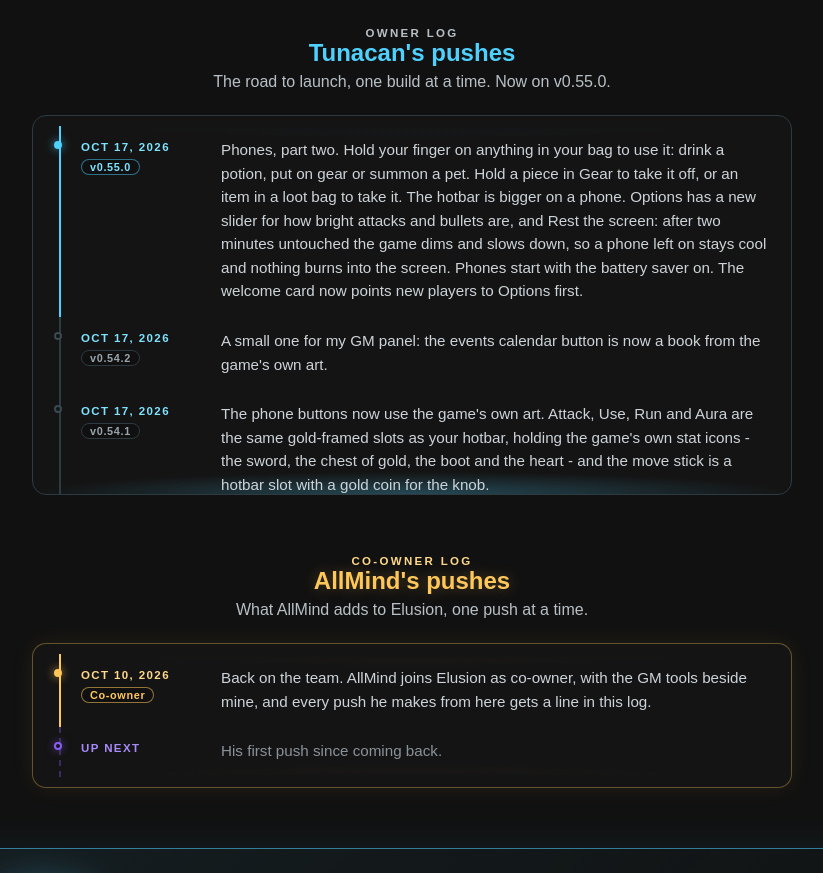
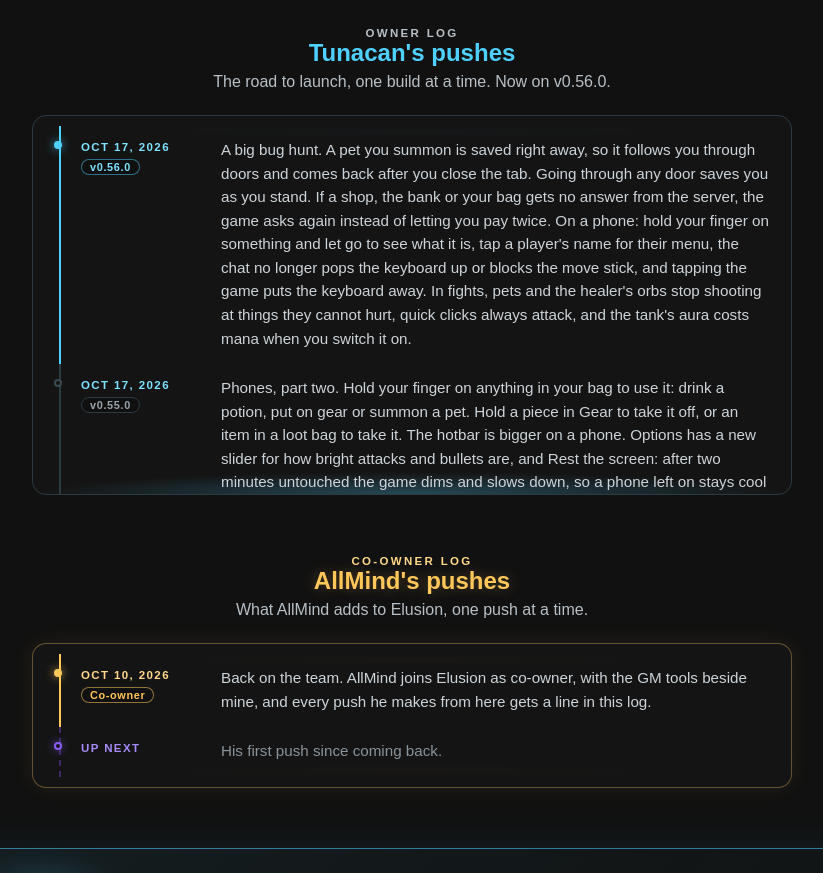
Before and after one commit to Tunacanman2EZ/elusion-site, a website: page index.html in a window 1280 px wide. Shown: the part 3049-3922 px from the top of the page, without its empty margins (228-1051 px from the left). Drawn offline with Linux system fonts and the light colour scheme; no server answers.

Commit message:
Owner log: v0.56.0, the big bug hunt
Co-Authored-By: Claude Opus 5.5 <noreply@anthropic.com>
Claude-Session: https://claude.ai/code/session_01AjWM6Wd7EownGLdnjwCUvi

```diff
--- a/index.html
+++ b/index.html
@@ -357,10 +357,20 @@
     <div class="section-head">
       <p class="eyebrow">Owner log</p>
       <h2>Tunacan's pushes</h2>
-      <p>The road to launch, one build at a time. Now on v0.55.0.</p>
+      <p>The road to launch, one build at a time. Now on v0.56.0.</p>
     </div>
     <div class="updates">
       <div class="update-row latest">
+        <div class="update-when"><time datetime="2026-10-17">Oct 17, 2026</time><span class="update-version">v0.56.0</span></div>
+        <p>A big bug hunt. A pet you summon is saved right away, so it follows you through doors and comes back
+          after you close the tab. Going through any door saves you as you stand. If a shop, the bank or your bag
+          gets no answer from the server, the game asks again instead of letting you pay twice. On a phone: hold
+          your finger on something and let go to see what it is, tap a player's name for their menu, the chat no
+          longer pops the keyboard up or blocks the move stick, and tapping the game puts the keyboard away. In
+          fights, pets and the healer's orbs stop shooting at things they cannot hurt, quick clicks always attack,
+          and the tank's aura costs mana when you switch it on.</p>
+      </div>
+      <div class="update-row">
         <div class="update-when"><time datetime="2026-10-17">Oct 17, 2026</time><span class="update-version">v0.55.0</span></div>
         <p>Phones, part two. Hold your finger on anything in your bag to use it: drink a potion, put on gear or
           summon a pet. Hold a piece in Gear to take it off, or an item in a loot bag to take it. The hotbar is bigger
```
